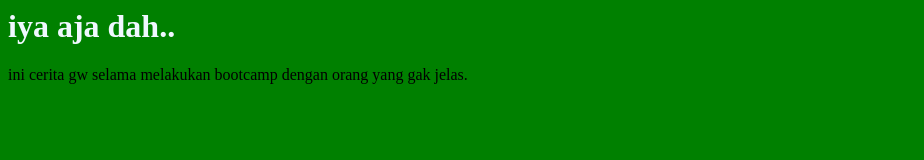
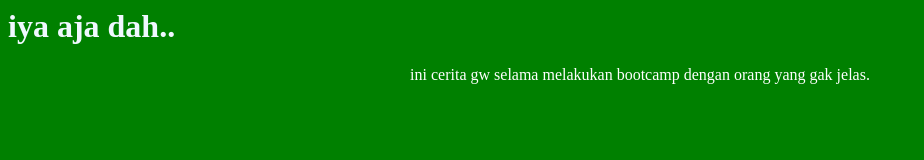
Before and after one commit to trirahmat97/bootcamp, a plain HTML site: page index.html in a window 1280 px wide. Shown: the whole page, without its empty margins (0-924 px from the left). Drawn offline with Linux system fonts and the light colour scheme.

Commit message:
jupe css

```diff
--- a/index.html
+++ b/index.html
@@ -8,10 +8,14 @@
             h1{
                 color: aliceblue;
             }
+            #jupe{
+                color: white;
+                text-align: center;
+            }
         </style>
     </head>
     <body>
         <h1>iya aja dah..</h1>
-        <p>ini cerita gw selama melakukan bootcamp dengan orang yang gak jelas.</p>
+        <p id="jupe">ini cerita gw selama melakukan bootcamp dengan orang yang gak jelas.</p>
     </body>
 </html>
```
